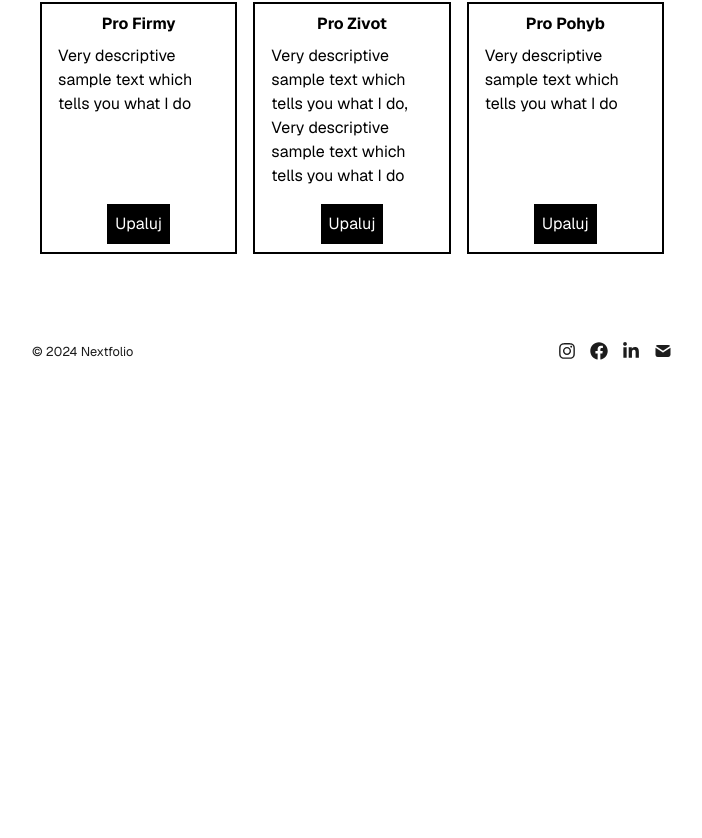
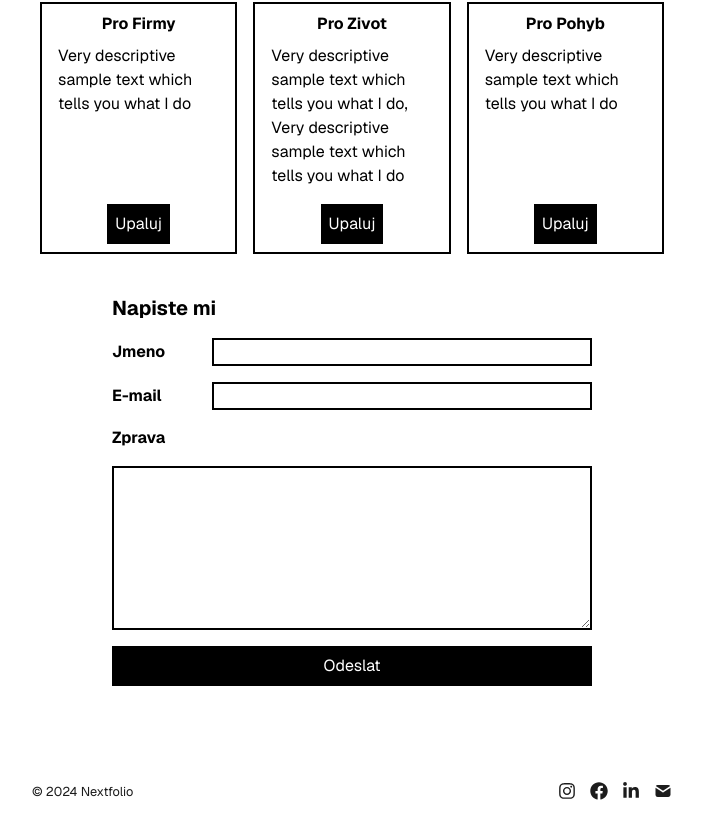
Before and after one commit to PetitSuave/suavecoachweb, a Next.js app: page / in a window 1280 px wide. Shown: the part 366-1204 px from the top of the page, without its empty margins (288-990 px from the left). Before the commit the page ends 887 px from the top, so only its background shows below. Built offline with nearby package versions, Linux system fonts and the light colour scheme.

Commit message:
Contact Form (#8)
* basic contact form using web3forms
* access token is basically an alias for email, so they say it is okay to expose to client and so in git as well, other secrets I would store saparately
* fixed key attribute for offer cards wrapper

```diff
--- /dev/null
+++ b/app/components/contact-form.tsx
@@ -0,0 +1,74 @@
+"use client"
+import {useState} from "react";
+
+export default function ContactForm() {
+    const [submitted, setSubmitted] = useState(false)
+
+    async function handleSubmit(event) {
+        event.preventDefault();
+        const formData = new FormData(event.target);
+
+        formData.append("access_key", "4b2cace2-383a-42be-9871-7f9142384649");
+        formData.append("from_name", "Koucing Web")
+        formData.append("subject", `Koucing dotaz od ${formData.get("name")}`)
+
+        const object = Object.fromEntries(formData);
+        const json = JSON.stringify(object);
+
+        const response = await fetch("https://api.web3forms.com/submit", {
+            method: "POST",
+            headers: {
+                "Content-Type": "application/json",
+                Accept: "application/json"
+            },
+            body: json
+        });
+        const result = await response.json();
+        if (result.success) {
+            setSubmitted(true)
+        }
+    }
+
+    return (
+        <>
+            {!submitted ? (
+                <form
+                    className="flex flex-col space-y-4"
+                    onSubmit={handleSubmit}>
+                    <div className="flex md:space-x-4 flex-col md:flex-row items-center">
+                        <label
+                            className="mr-2 font-bold md:w-2/12"
+                            htmlFor="name">Jmeno</label>
+                        <input
+                            className="pl-2 border-2 border-black w-full md:w-10/12"
+                            type="text" name="name" required/>
+                    </div>
+                    <div className="flex md:space-x-4 flex-col md:flex-row items-center">
+                        <label
+                            className="mr-2 font-bold md:w-2/12"
+                            htmlFor="email">E-mail</label>
+                        <input
+                            className="pl-2 border-2 border-black w-full md:w-10/12"
+                            type="email" name="email" required/>
+                    </div>
+                    <div className="flex flex-col">
+                        <label
+                            className="mb-4 font-bold"
+                            htmlFor="message">Zprava</label>
+                        <textarea
+                            className="p-2 border-2 border-black"
+                            rows={6}
+                            name="message" required/>
+                    </div>
+                    <button
+                        className="rounded-none bg-black text-white p-2"
+                        type="submit">Odeslat
+                    </button>
+                </form>
+            ) : (
+                <p className="w-full text-center">Uspesne odeslano!</p>
+            )}
+
+        </>
+    );
+}
--- a/app/page.tsx
+++ b/app/page.tsx
@@ -1,6 +1,7 @@
 import Image from "next/image";
 import {socialLinks} from "./config";
 import {OfferCard} from "./components/offer-card";
+import ContactForm from "./components/contact-form";
 
 const cards = [{
     title: "Pro Firmy",
@@ -35,10 +36,14 @@ export default function Page() {
 
             <div className="flex flex-col md:flex-row">
                 {cards.map(card => (
-                    <div className="w-full md:w-1/3">
-                        <OfferCard key={card.title} title={card.title} text={card.text} link={card.link}/>
+                    <div key={card.title} className="w-full md:w-1/3">
+                        <OfferCard title={card.title} text={card.text} link={card.link}/>
                     </div>
                 ))}
+            </div>
+            <div className="w-3/4 mt-12 mx-auto">
+                <div className="mb-4 text-xl font-bold">Napiste mi</div>
+                <ContactForm />
             </div>
         </section>
     );
```
